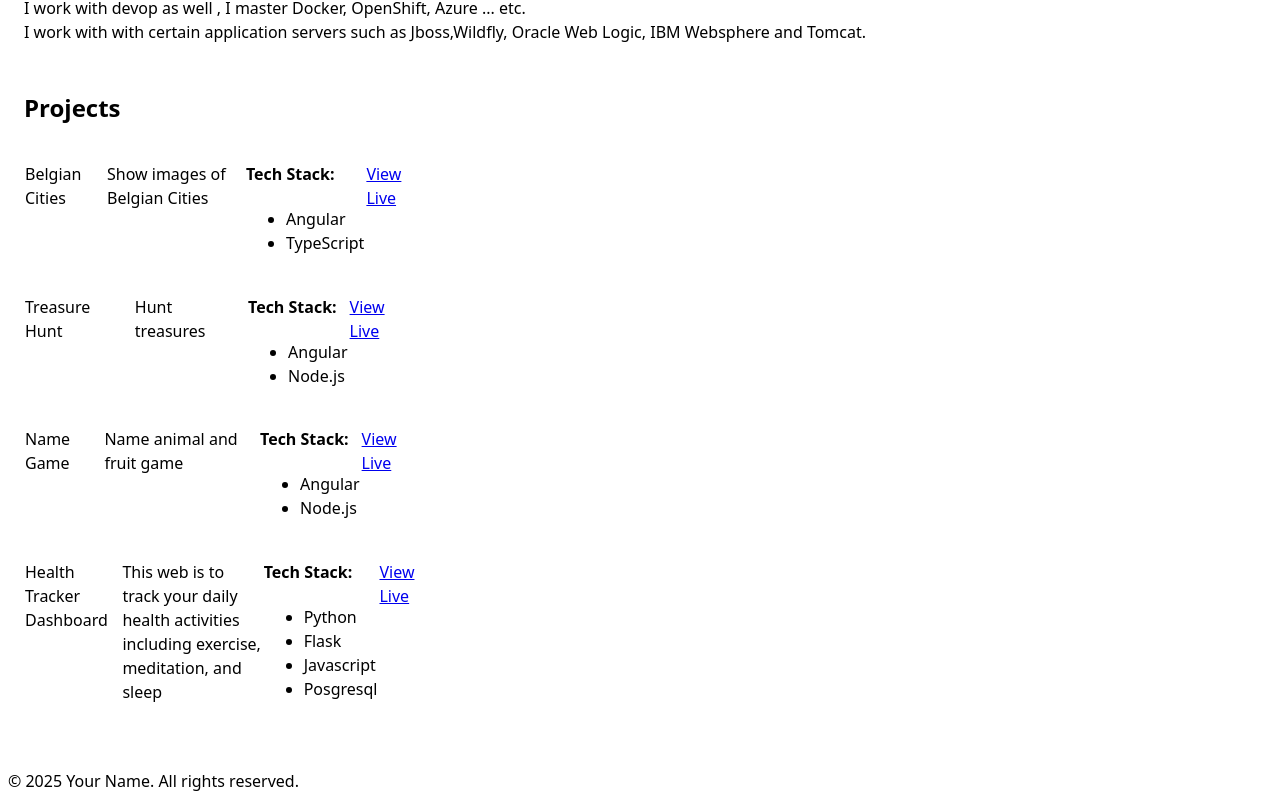
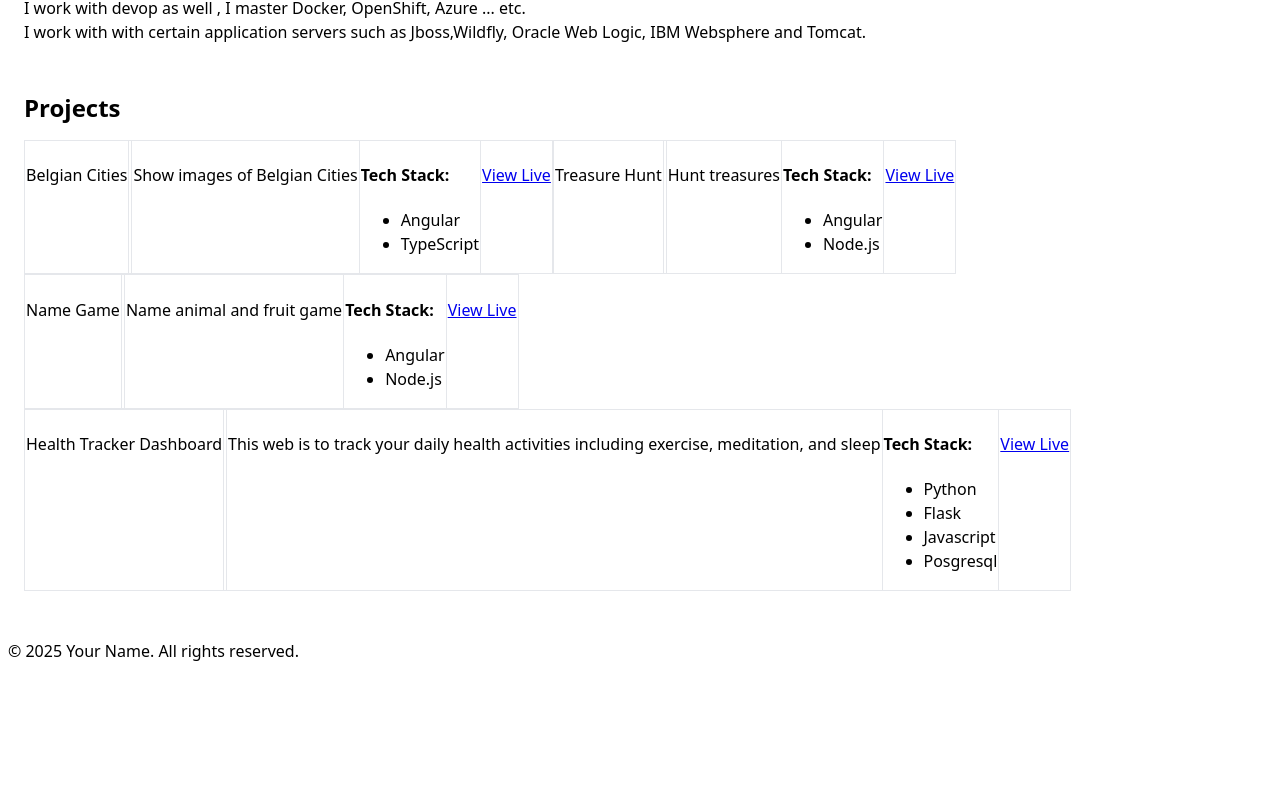
Before and after one commit to hoanghainguyen/my-portfolio, an Angular app: page / in a window 1280 px wide. Shown: the part 404-1213 px from the top of the page. After the commit the page ends 1083 px from the top, so only its background shows below. Built offline with nearby package versions, Linux system fonts and the light colour scheme.

Commit message:
remove div

```diff
--- a/src/app/app.html
+++ b/src/app/app.html
@@ -11,14 +11,14 @@
   </section>
   <section>
     <h2 class="text-2xl font-semibold mb-4">Projects</h2>
-    <div class="grid grid-cols-1 md:grid-cols-2 lg:grid-cols-3 gap-6">
-      <table>
+
+      <table  border="1" width="100%" >
       @for (project of projects(); track project.name) {
 
       <app-project-card [project]="project"></app-project-card>
       }
       </table>
-    </div>
+
   </section>
 </main>
 <app-footer></app-footer>
```
